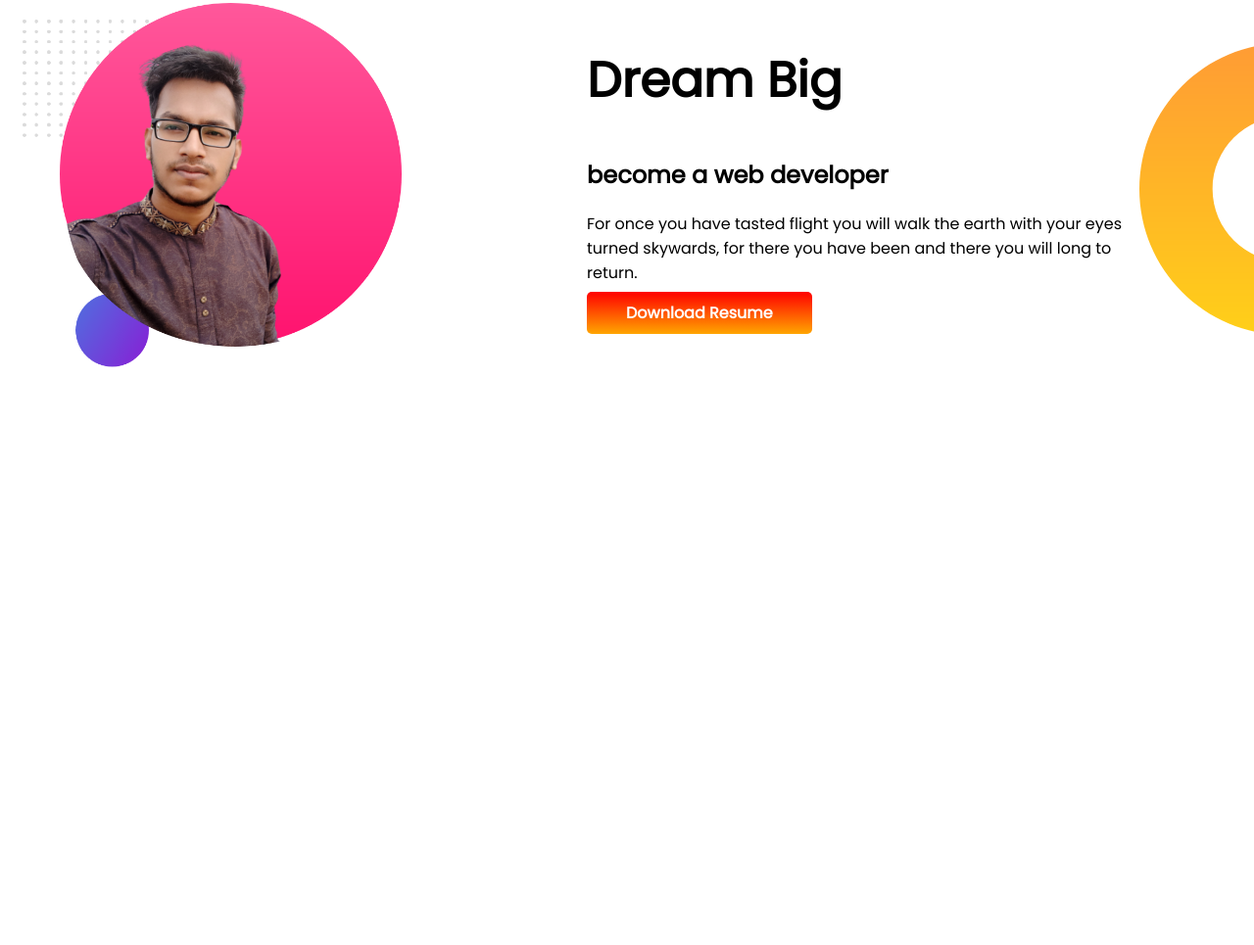
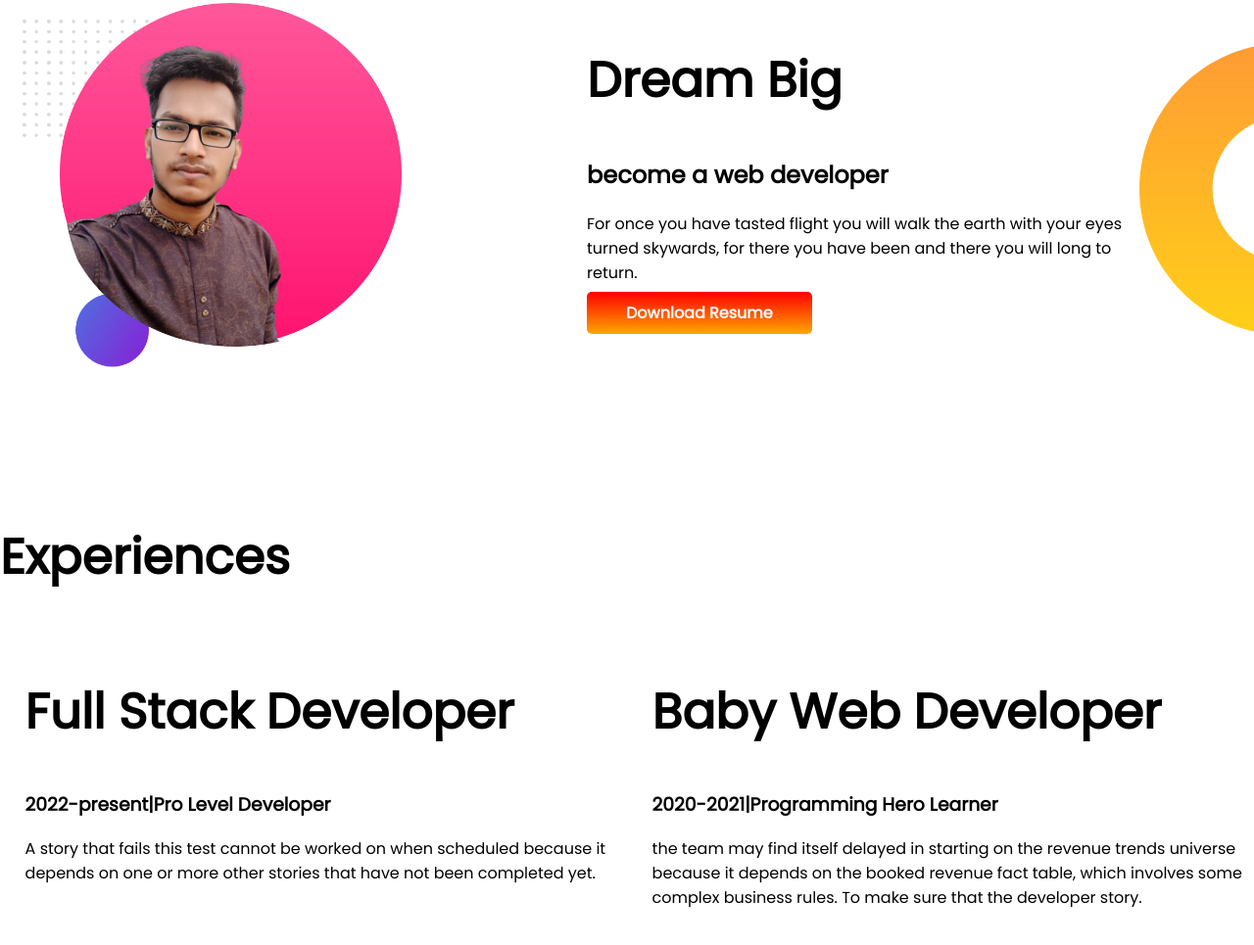
Before and after one commit to ImamHossain98/developer-portfolio, a plain HTML site: page index.html in a window 1280 px wide. Shown: the part 585-1550 px from the top of the page at 98% size. Before the commit the page ends 1117 px from the top, so only its background shows below. Drawn offline with Linux system fonts and the light colour scheme.

Commit message:
experiences

```diff
--- a/index.html
+++ b/index.html
@@ -13,7 +13,7 @@
 </head>
 
 <body>
-    <section class="top-banner">
+    <section class="top-banner flexiable-container">
         <div class="half-width">
             <H1>Welcome to </H1>
             <h1> <span class="orange-clr">Imam Hossain</span> World</h1>
@@ -27,7 +27,7 @@
         </div>
         <div class="half-width"> <img src="images/imamw.png" alt=""></div>
     </section>
-    <Section class="dream-big">
+    <Section class="dream-big flexiable-container">
         <div class="half-width">
             <img src="images/imam2.png" alt="">
         </div>
@@ -42,6 +42,33 @@
 
         </div>
     </Section>
+    <section class="experience-area">
+        <h1>Experiences</h1>
+
+        <div class="flexiable-container">
+            <div class="half-width">
+                <h1>Full Stack Developer</h1>
+                <h3>2022-present|Pro Level Developer</h3>
+                <p>A story that fails this test cannot be worked on when scheduled because it depends on one or more
+                    other
+                    stories that have not been completed yet.
+
+                </p>
+            </div>
+
+            <div class="half-width">
+                <h1>Baby Web Developer</h1>
+                <h3>2020-2021|Programming Hero Learner</h3>
+                <p>the team may find itself delayed in starting on the revenue trends universe because it depends on the
+                    booked revenue fact table, which involves some complex business rules. To make sure that the
+                    developer
+                    story.</p>
+            </div>
+        </div>
+
+
+
+    </section>
 </body>
 
 </html>
--- a/style.css
+++ b/style.css
@@ -8,7 +8,7 @@ h1{
 .orange-clr{
     color: orange;
 }
-section{
+.flexiable-container{
     display: flex;
     margin-bottom: 150px;
 }
```
